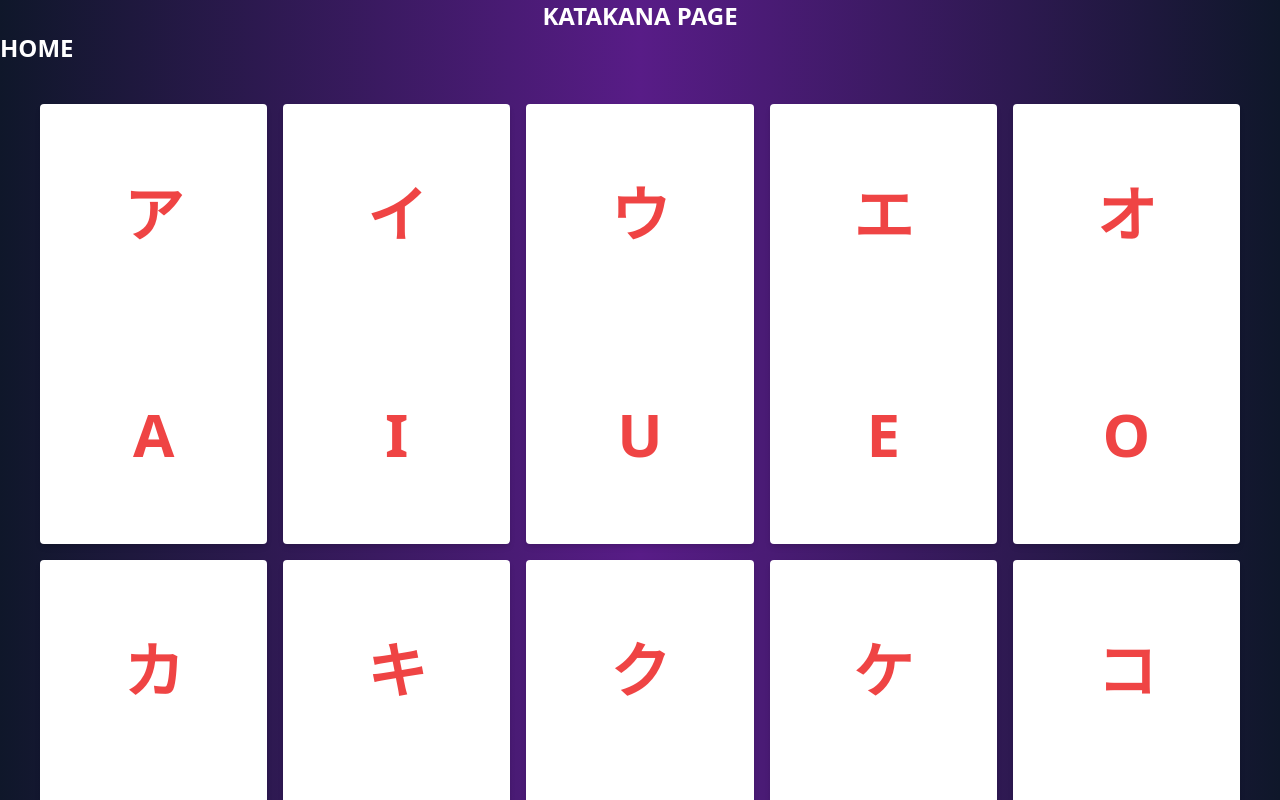
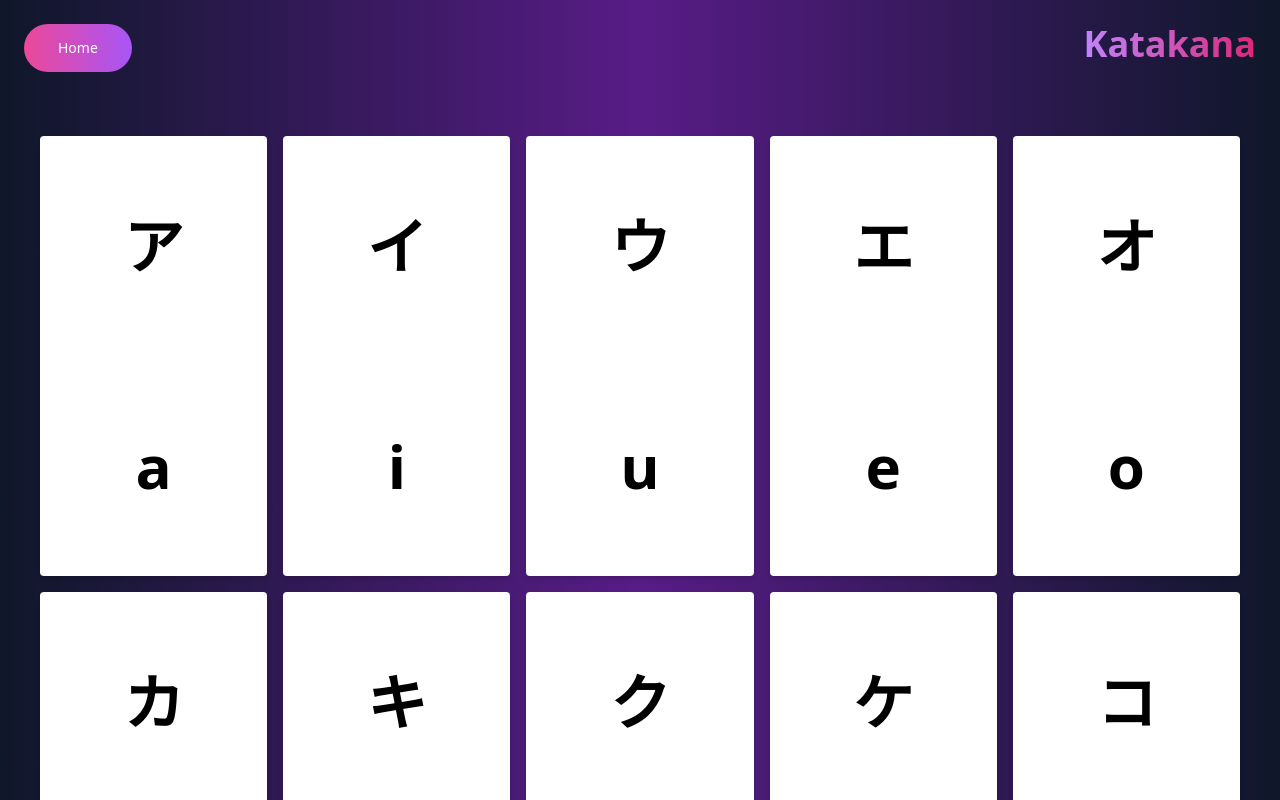
Before and after one commit to Akwei001/Japanese-Game, a React (Vite) app: page /Katakana in a window 1280 px wide. Shown: the top 800 px of the page. Built offline with nearby package versions, Linux system fonts and the light colour scheme.

Commit message:
home button fixed

```diff
--- a/src/Quiz.jsx
+++ b/src/Quiz.jsx
@@ -231,7 +231,7 @@ function Quiz() {
   return (
     <div className='min-h-screen bg-gradient-to-r from-slate-900 via-purple-900 to-slate-900 text-white text-center'>
       <header className='p-6 mb-8'>
-        <h1 className=' flex justify-between text-4xl font-bold'>
+        <h1 className=' flex justify-between text-2xl font-bold'>
           <div className='inline-block p-[2px] rounded-full bg-gradient-to-r from-pink-500  to-purple-500 hover:text-white active:text-opacity-75 focus:outline-none focus:ring'>
             <Link
               to='/'
@@ -240,7 +240,9 @@ function Quiz() {
               Home
             </Link>
           </div>
-          <div className=''>Quiz</div>
+          <div className='font-extrabold text-transparent text-4xl bg-clip-text bg-gradient-to-r from-purple-400 to-pink-600'>
+            Quiz
+          </div>
         </h1>
 
         <div>
--- a/src/hirigana.jsx
+++ b/src/hirigana.jsx
@@ -80,18 +80,23 @@ const hiriganaTile = [
 function Hirigana() {
   const [htile, setHtile] = useState(hiriganaTile);
   return (
-    <div className='min-h-screen bg-gradient-to-r from-slate-900 via-purple-900 to-slate-900 text-white text-center text-2xl'>
+    <div className='min-h-screen bg-gradient-to-r from-slate-900 via-purple-900 to-slate-900 text-white text-center'>
+      <header className='p-6 mb-8'>
         <div className='flex justify-between'>
+          <div className=' p-[2px] rounded-full bg-gradient-to-r from-pink-500  to-purple-500 hover:text-white active:text-opacity-75 focus:outline-none focus:ring'>
             <Link
               to='/'
-          className='inline-block p-[2px] rounded-full bg-gradient-to-r from-pink-500  to-purple-500 hover:text-white active:text-opacity-75 focus:outline-none focus:ring'
+              className='block px-8 py-3 text-sm font-medium  rounded-full hover:bg-transparent'
             >
               Home
             </Link>
-        <p className=' font-extrabold text-transparent text-4xl bg-clip-text bg-gradient-to-r from-purple-400 to-pink-600 p-10'>
-          Hiragana
-        </p>
           </div>
+          <div className=' font-extrabold text-transparent text-4xl bg-clip-text bg-gradient-to-r from-purple-400 to-pink-600'>
+            Katakana
+          </div>
+        </div>
+      </header>
+
       <div className='grid grid-cols-5 gap-4 m-10'>
         {htile.map((tile) => (
           <div key={tile.id}>
--- a/src/katakana.jsx
+++ b/src/katakana.jsx
@@ -79,16 +79,27 @@ const katakanaTile = [
 function Katakana() {
   const [ktile, setKtile] = useState(katakanaTile);
   return (
-    <div className='min-h-screen bg-gradient-to-r from-slate-900 via-purple-900 to-slate-900 text-white text-center text-2xl font-bold uppercase'>
-      <p>Katakana page</p>
-      <div className='flex'>
-        <Link to='/'>Home</Link>
-      </div>
-      {/* <TileContainer /> */}
+    <div className='min-h-screen bg-gradient-to-r from-slate-900 via-purple-900 to-slate-900 text-white text-center'>
+      <header className='p-6 mb-8'>
+        <div className='flex justify-between'>
+          <div className=' p-[2px] rounded-full bg-gradient-to-r from-pink-500  to-purple-500 hover:text-white active:text-opacity-75 focus:outline-none focus:ring'>
+            <Link
+              to='/'
+              className='block px-8 py-3 text-sm font-medium  rounded-full hover:bg-transparent'
+            >
+              Home
+            </Link>
+          </div>
+          <div className=' font-extrabold text-transparent text-4xl bg-clip-text bg-gradient-to-r from-purple-400 to-pink-600'>
+            Katakana
+          </div>
+        </div>
+      </header>
+
       <div className='grid grid-cols-5 gap-4 m-10'>
         {ktile.map((tile) => (
           <div key={tile.id}>
-            <div className=' bg-white text-red-500 text-6xl font-bold rounded shadow-md w-18 h-18'>
+            <div className=' bg-white text-black text-6xl font-bold rounded shadow-md w-18 h-18'>
               <div className='py-20'>{tile.katakana}</div>
               <div className='py-20'>{tile.romaji}</div>
             </div>
```
Lines whose indentation alone changed are shown as unchanged.
